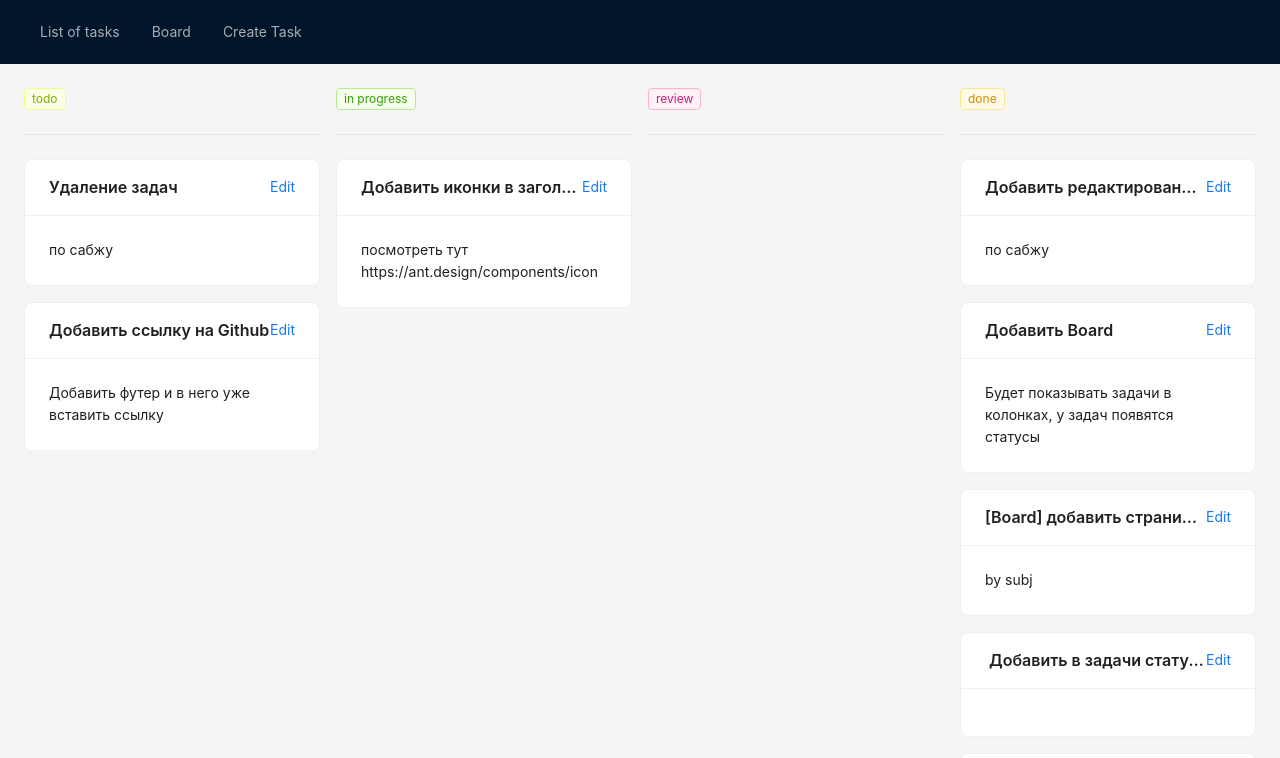
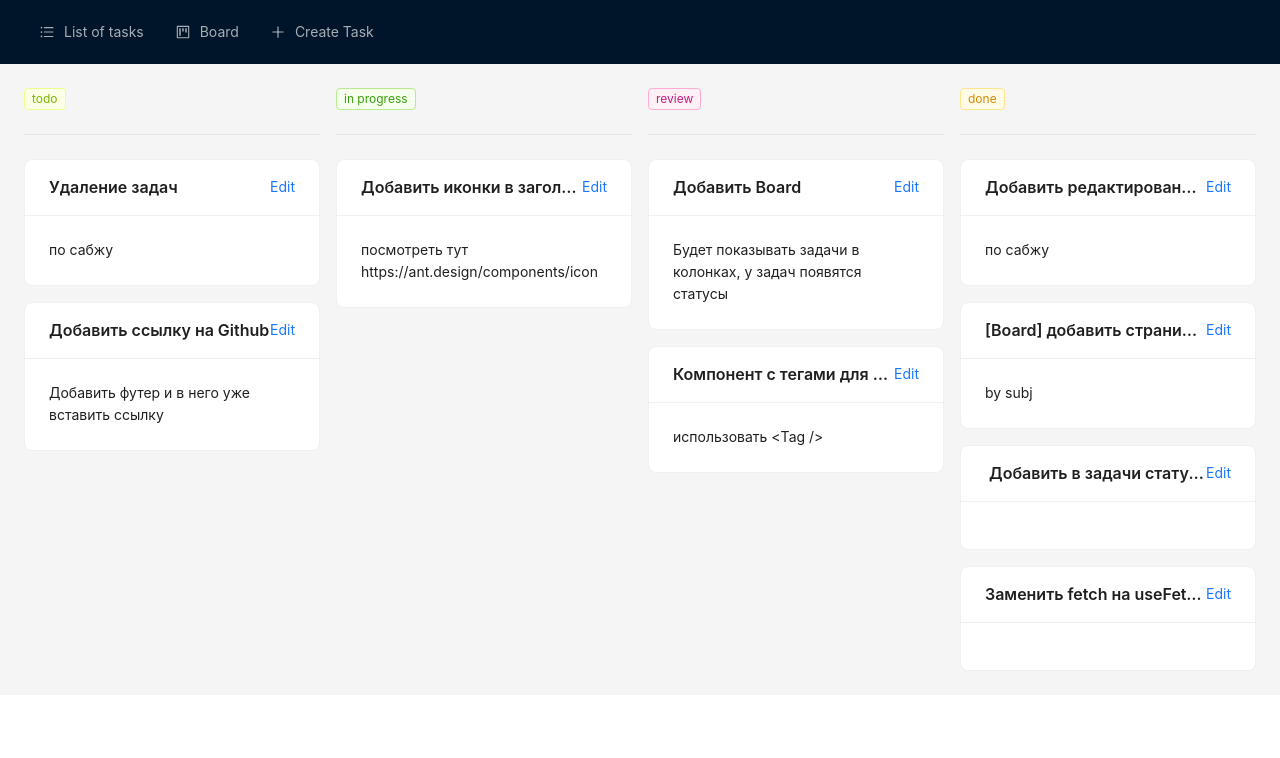
Before and after one commit to eruzanov/task-manager, a React (Vite) app: page /board in a window 1280 px wide. Shown: the top 758 px of the page. Built offline with nearby package versions, Linux system fonts and the light colour scheme; data requests are answered from the project's data file.

Commit message:
adds icons into NavMenu

```diff
--- a/package.json
+++ b/package.json
@@ -11,6 +11,7 @@
     "mock-api": "json-server server/db.json"
   },
   "dependencies": {
+    "@ant-design/icons": "^5.3.0",
     "antd": "^5.14.0",
     "json-server": "^1.0.0-alpha.23",
     "react": "^18.2.0",
--- a/server/db.json
+++ b/server/db.json
@@ -9,7 +9,7 @@
     {
       "title": "Добавить Board",
       "description": "Будет показывать задачи в колонках, у задач появятся статусы",
-      "statusId": "73d5",
+      "statusId": "d6af",
       "id": "4123"
     },
     {
@@ -37,7 +37,7 @@
     {
       "title": "Компонент с тегами для задач",
       "description": "использовать <Tag />",
-      "statusId": "73d5",
+      "statusId": "d6af",
       "id": "61e1"
     },
     {
--- a/src/components/nav-menu/index.tsx
+++ b/src/components/nav-menu/index.tsx
@@ -1,10 +1,16 @@
+import type { MenuProps } from "antd";
 import { Menu } from "antd";
 import { useNavigate } from "react-router-dom";
+import {
+    UnorderedListOutlined,
+    ProjectOutlined,
+    PlusOutlined,
+} from "@ant-design/icons";
 
-const items = [
-    { key: "/", label: "List of tasks" },
-    { key: "/board", label: "Board" },
-    { key: "/task", label: "Create Task" },
+const items: MenuProps["items"] = [
+    { key: "/", label: "List of tasks", icon: <UnorderedListOutlined /> },
+    { key: "/board", label: "Board", icon: <ProjectOutlined /> },
+    { key: "/task", label: "Create Task", icon: <PlusOutlined /> },
 ];
 
 export const NavMenu = () => {
```
Also changed, not shown: 1 other file (tests, documents, lock files or other folders).
